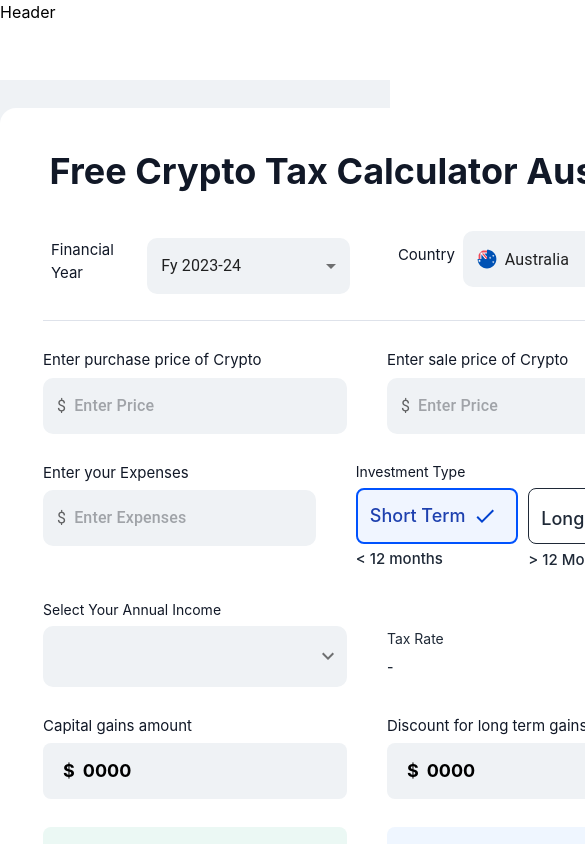
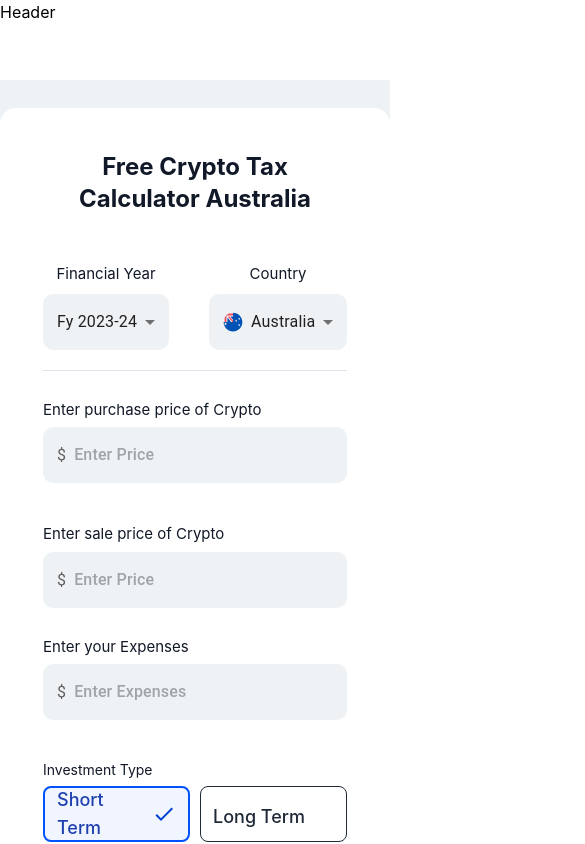
Before and after one commit to Alwinseb01/crypto-tax-calculator, a React (Create React App) app: page / in a window 390 px wide. Shown: the top 844 px of the page, 585 px wide, since content can reach past the window. Built offline with nearby package versions, Linux system fonts and the light colour scheme.

Commit message:
mobile responsive

```diff
--- a/src/components/Mainpage/Calculator.js
+++ b/src/components/Mainpage/Calculator.js
@@ -64,25 +64,25 @@ function Calculator() {
 
 
   return (
-    <div className="flex md:flex-1 flex-col gap-5 items-start justify-start w-auto md:w-full">
-    <div className="flex flex-col h-[879px] md:h-auto items-start justify-start w-auto md:w-full">
+    <div className="flex md:flex-1 flex-col gap-5 items-start justify-start w-auto md:w-full overflow-hidden">
+    <div className="flex flex-col md:h-[879px] md:h-auto items-start justify-start w-auto md:w-full">
       <div className="bg-white flex flex-col items-center justify-start p-[35px] sm:px-5 rounded-[16px] w-full">
         <div className="flex flex-col items-start justify-start mb-[23px] p-2 w-auto md:w-full">
-          <div className="flex flex-col gap-10 items-center justify-start max-w-[713px] w-full">
+          <div className="flex flex-col gap-10 items-center justify-start md:max-w-[713px] w-full">
             <span
-              className="text-4xl text-center text-gray-900 w-auto font-bold font-inter"
+              className="text-2xl md:text-4xl text-center text-gray-900 w-auto font-bold font-inter"
             >
               Free Crypto Tax Calculator Australia
             </span>
             <div className="flex flex-col gap-7 items-start justify-start w-auto md:w-full">
               <div className="flex flex-row gap-10 items-start justify-start w-auto md:w-full">
-                <div className="flex flex-row items-center justify-center w-auto">
+                <div className="flex flex-col md:flex-row items-center justify-center w-auto">
                   <span
                     className="text-[15px] text-gray-900 w-content font-inter font-normal m-2"
                   >
                     Financial Year
                   </span>
-                  <div className="flex flex-col h-12 md:h-auto items-start justify-start w-[228px]">
+                  <div className="flex flex-col h-12 md:h-auto items-start justify-start md:w-[228px]">
                 <Select
                 sx={{ boxShadow: 'none', '.MuiOutlinedInput-notchedOutline': { border: 0 }, borderRadius: '10px' }}
                 value={["Fy 2023-24"]}
@@ -100,13 +100,13 @@ function Calculator() {
                   </div>
                 </div>
 
-                <div className="flex flex-row items-center justify-center w-auto">
+                <div className="flex flex-col md:flex-row items-center justify-center w-auto">
                   <span
                     className="text-[15px] text-gray-900 w-content font-inter font-normal m-2"
                   >
                     Country
                   </span>
-                  <div className="flex flex-col h-12 md:h-auto items-start justify-start w-[228px]">
+                  <div className="flex flex-col h-12 md:h-auto items-start justify-start md:w-[228px]">
                 <Select
                 sx={{ boxShadow: 'none', '.MuiOutlinedInput-notchedOutline': { border: 0 }, borderRadius: '10px' }}
                 onChange={""}
@@ -129,7 +129,7 @@ function Calculator() {
 
               <div className="bg-[#c9cfdd99] h-px w-full" />
 
-              <div className="flex flex-row gap-10 items-start justify-start max-w-[711px] w-full">
+              <div className="flex flex-col md:flex-row gap-10 items-start justify-start md:max-w-[711px] w-full">
                 <div className="flex flex-1 flex-col gap-1.5 items-start justify-start w-full">
                   <span className="text-[15px] text-gray-900 w-auto font-inter font-normal">
                     Enter purchase price of Crypto
@@ -184,7 +184,7 @@ function Calculator() {
                 </div>
               </div>
 
-              <div className="flex flex-row gap-10 items-start justify-start max-w-[711px] w-full">
+              <div className="flex flex-col md:flex-row gap-10 items-start justify-start max-w-[711px] w-full">
                 <div className="flex flex-1 flex-col gap-1.5 items-start justify-start w-full">
                   <span
                     className="text-[15px] text-gray-900 w-auto font-inter font-normal"
@@ -218,7 +218,7 @@ function Calculator() {
                   >
                     Investment Type
                   </span>
-                  <div className="flex flex-row gap-2.5 items-start justify-start w-[335px]">
+                  <div className="flex flex-row gap-2.5 items-start justify-start w-full md:w-[335px] ">
                   <div className="flex flex-col gap-1 h-[84px] items-start justify-start w-full">
                     <div
                     className={` cursor-pointer
@@ -283,7 +283,7 @@ function Calculator() {
               </div>
 
 
-              <div className="flex flex-row gap-10 items-end justify-start max-w-[711px] w-full">
+              <div className="flex flex-col md:flex-row gap-10 items-end justify-start md:max-w-[711px] w-full">
                 <div className="flex flex-1 flex-col gap-1.5 items-start justify-start w-full">
                   <span
                     className="text-gray-900 text-sm w-auto font-inter font-normal"
@@ -324,7 +324,7 @@ function Calculator() {
                     Tax Rate
                   </span>
                   <span
-                    className="text-gray-800 text-sm w-[268px] font-inter font-medium"
+                    className="text-gray-800 text-sm md:w-[268px] font-inter font-medium"
                   >
                     {income_tax_rate[incomeIndex]?.tax_amount || "-"}
                   </span>
@@ -332,7 +332,7 @@ function Calculator() {
               </div>
 
 
-              <div className="flex flex-row gap-10 items-start justify-start max-w-[711px] w-full">
+              <div className="flex flex-col md:flex-row gap-10 items-start justify-start md:max-w-[711px] w-full">
                 <div className="flex flex-1 flex-col gap-1.5 items-start justify-start w-full">
                   <span
                     className="text-[15px] text-gray-900 w-auto font-inter font-normal"
@@ -361,7 +361,7 @@ function Calculator() {
                 </div>
               </div>
 
-              <div className="flex flex-row gap-10 items-start justify-start max-w-[713px] w-full">
+              <div className="flex flex-col md:flex-row gap-10 items-start justify-start md:max-w-[713px] w-full">
                 <div className="bg-[#ebf8f4] flex flex-1 flex-col gap-2 h-[97px] md:h-auto items-center justify-center p-2 rounded-lg w-full">
                   <span
                     className="text-base text-center text-gray-900 w-auto font-inter font-medium"
--- a/src/components/Mainpage/index.js
+++ b/src/components/Mainpage/index.js
@@ -4,7 +4,7 @@ import Banner from './Banner'
 
 function Mainpage() {
   return (
-    <div className="flex flex-row gap-5 max-w-[1328px] mt-7 mb-4 mx-auto h-full w-full">
+    <div className="flex flex-col overflow-hidden gap-5 max-w-[1328px] mt-7 mb-4 mx-auto h-full w-full md:flex-row">
     <Calculator/>
     <Banner/>
   </div>  )
```
